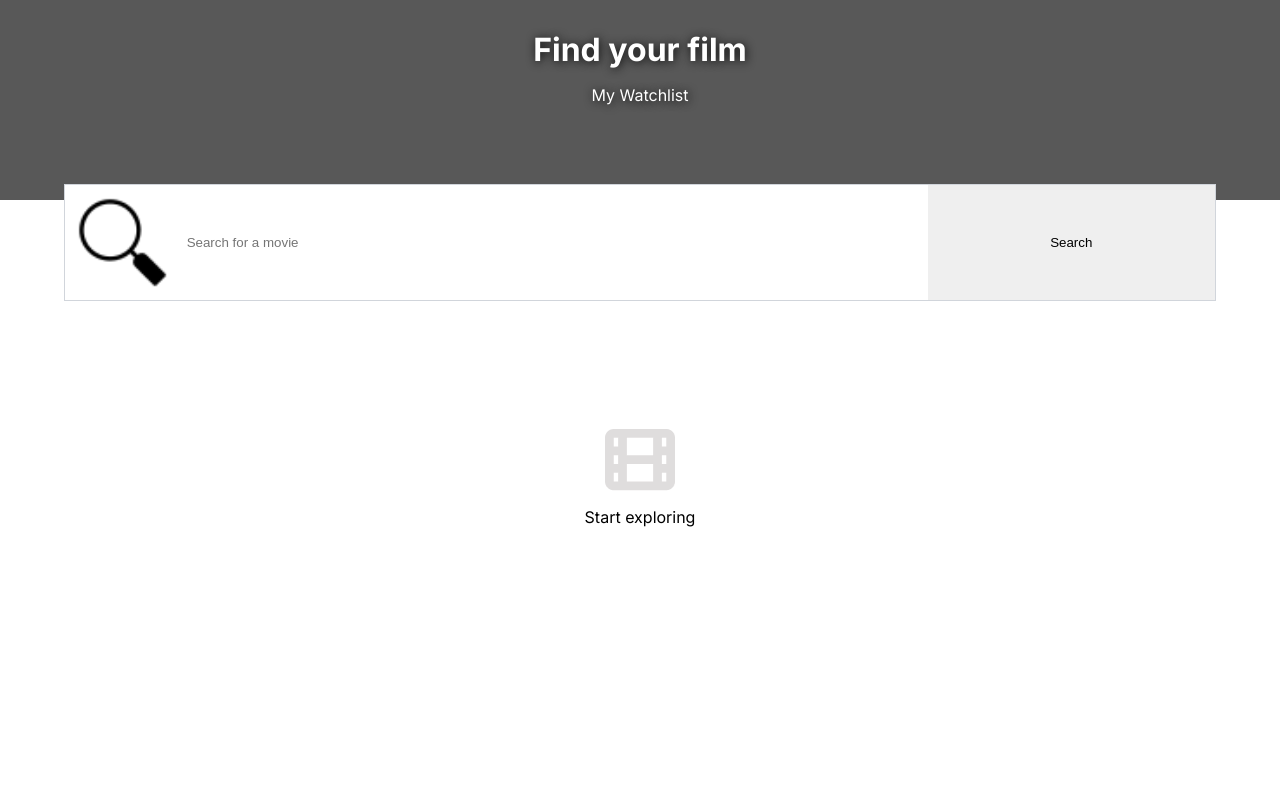
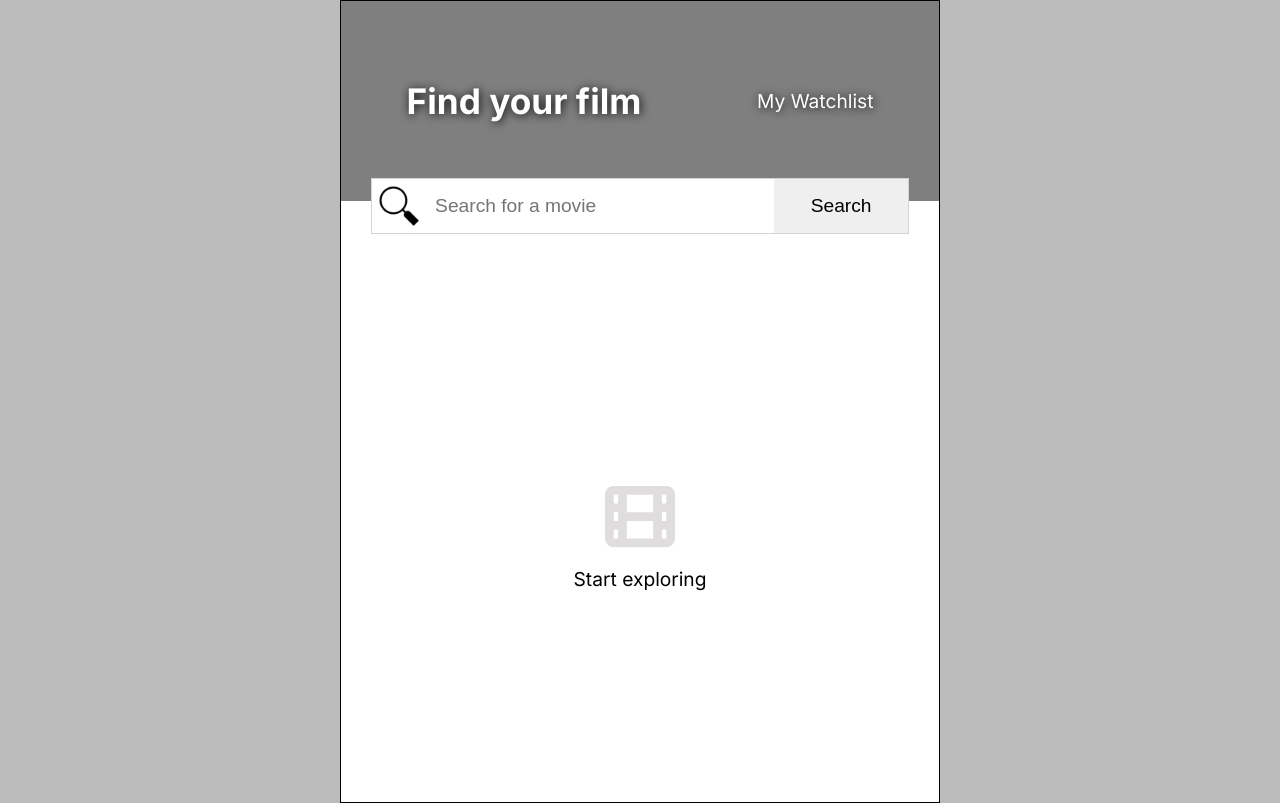
Before and after one commit to KeithPetr/Movie-Watchlist, a plain HTML site: page index.html in a window 1280 px wide. Drawn offline with Linux system fonts and the light colour scheme.

Commit message:
Added vh calculation
Added the calculation to have the height of the results fill the viewport and still expand to hold the search results

```diff
--- a/index.css
+++ b/index.css
@@ -1,10 +1,19 @@
 * {
   box-sizing: border-box;
+}
+
+html {
+  background-color: #bdbcbc;
 }
 
 body {
   margin: 0;
   font-family: "Inter", sans-serif;
+  min-width: 320px;
+  max-width: 600px;
+  margin: 0 auto;
+  background-color: #ffffff;
+  border: 1px solid black;
 }
 
 /* ------------------------- Hero Section --------------------- */
@@ -16,10 +25,9 @@ body {
   color: #ffffff;
   display: flex;
   justify-content: center;
-  align-items: flex-start;
+  align-items: center;
   padding: 0.4em;
   height: 200px;
-  background-color: rgba(0, 0, 0, 0.3);
   position: relative;
 }
 
@@ -43,7 +51,6 @@ body {
   flex-direction: column;
   justify-content: center;
   align-items: center;
-  margin-top: 1.5em;
   z-index: 1;
 }
 
@@ -56,6 +63,11 @@ body {
   color: #ffffff;
   text-decoration: none;
   margin-top: 1em;
+}
+
+.watchlist-link:hover {
+  cursor: pointer;
+  color: #cfd2fa;
 }
 
 .hero-title,
@@ -78,14 +90,14 @@ body {
 .magnifying-glass {
   width: 10%;
   background-color: #ffffff;
-  padding: .1em;
+  padding: 0.1em;
   z-index: 1;
 }
 
 .search-bar {
   width: 65%;
   border: none;
-  padding: .5em;
+  padding: 0 0.5em;
   z-index: 1;
 }
 
@@ -95,19 +107,24 @@ body {
   z-index: 1;
 }
 
+.search-button:hover {
+  cursor: pointer;
+}
+
 /* ---------------------Movie Results -------------------------- */
 
 .movie-results {
   display: flex;
   flex-direction: column;
   align-items: center;
-  justify-content: flex-end;
+  justify-content: center;
   padding-top: 2em;
   text-align: center;
+  min-height: calc(100vh - 255px); /* set the minimum height to fill the viewport minus the height of the hero section */
 }
 
 .film-image {
-  margin-top: 5em;
+
 }
 
 .movie-container {
@@ -121,7 +138,7 @@ body {
 }
 
 .movie-poster {
-  width: 70%;
+  width: 50%;
 }
 
 .watchlist {
@@ -135,7 +152,7 @@ body {
 }
 
 .plot {
-  padding: 0 .5em;
+  padding: 0 0.5em;
 }
 
 .none {
@@ -161,3 +178,56 @@ body {
   cursor: pointer;
   color: #6871f1;
 }
+
+/* ------------------- Media Queries ---------------------------*/
+
+@media (min-width: 480px) {
+  body {
+    font-size: 1.2rem;
+  }
+
+  .hero {
+    align-items: center;
+  }
+
+  .hero-text {
+    width: 100%;
+    margin: 0;
+    flex-direction: row;
+    justify-content: space-around;
+  }
+
+  .watchlist-link {
+    margin: 0;
+  }
+
+  .movie-poster {
+    max-width: 50%;
+    aspect-ratio: 1;
+  }
+
+  .hero-title {
+    font-size: 2.2rem;
+  }
+
+  .search-area {
+    top: -1.2em;
+  }
+
+  .search-bar,
+  .search-button {
+    font-size: 1.2rem;
+  }
+}
+
+@media (min-width: 600px) {
+  .movie-container {
+    display: flex;
+    padding-bottom: 1.35em;
+  }
+
+  .movie-poster {
+    width: 40%;
+    aspect-ratio: 1;
+  }
+}
--- a/watchlist.js
+++ b/watchlist.js
@@ -2,6 +2,9 @@ const myWatchlist = JSON.parse(localStorage.getItem("watchlist"));
 const watchlistResultsEl = document.getElementById("watchlist-results");
 const removeBtn = document.getElementById("remove");
 
+// --------------------- Functions -----------------------------
+// this function displays either the placeholder text or a list of
+// saved movie data depending on what is stored in local storage
 function addWatchlistHtml(watchlistArray) {
   watchlistResultsEl.innerHTML = "";
   if (watchlistArray.length === 0) {
@@ -43,6 +46,9 @@ if (myWatchlist) {
   addWatchlistHtml(myWatchlist);
 }
 
+// ------------------------ Event Listeners --------------------
+// this listener waits for a click event and then removes that movie
+// data from the myWatchlist array
 document.addEventListener("click", (e) => {
   if (e.target.classList.contains("remove")) {
     const indexOfItem = e.target.dataset.index;
```
